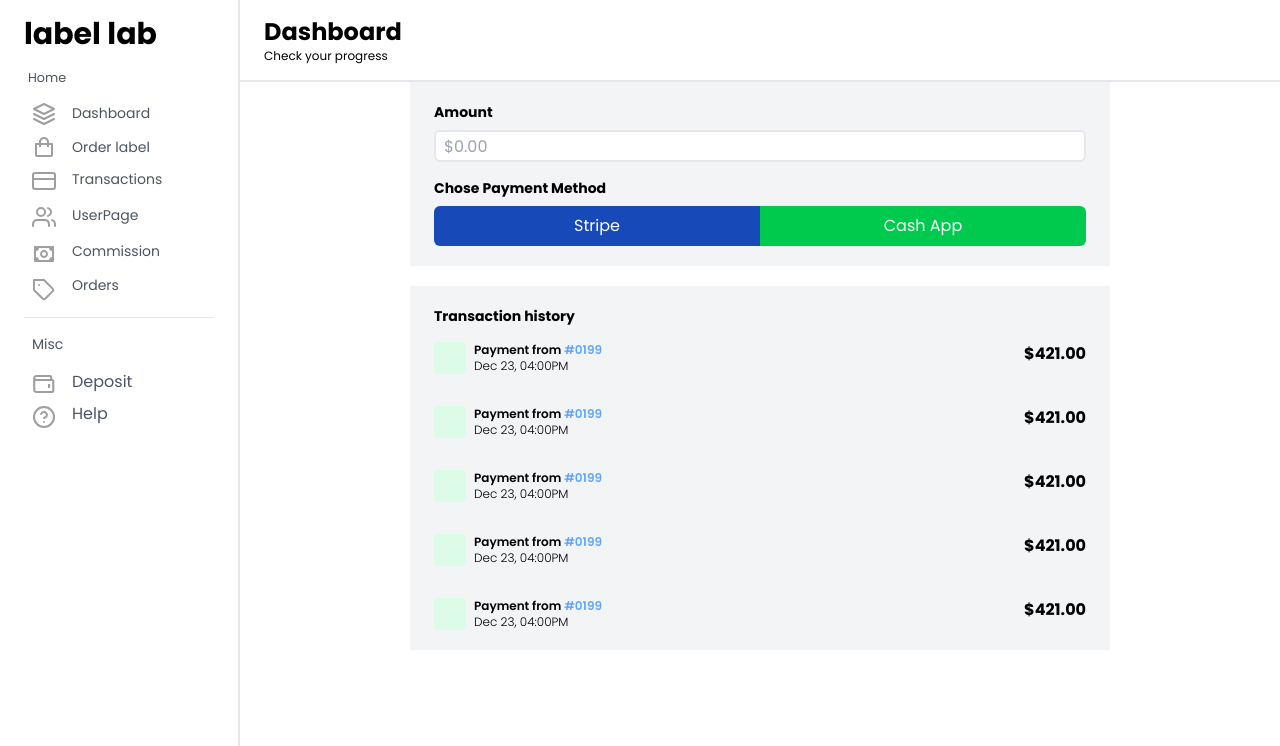
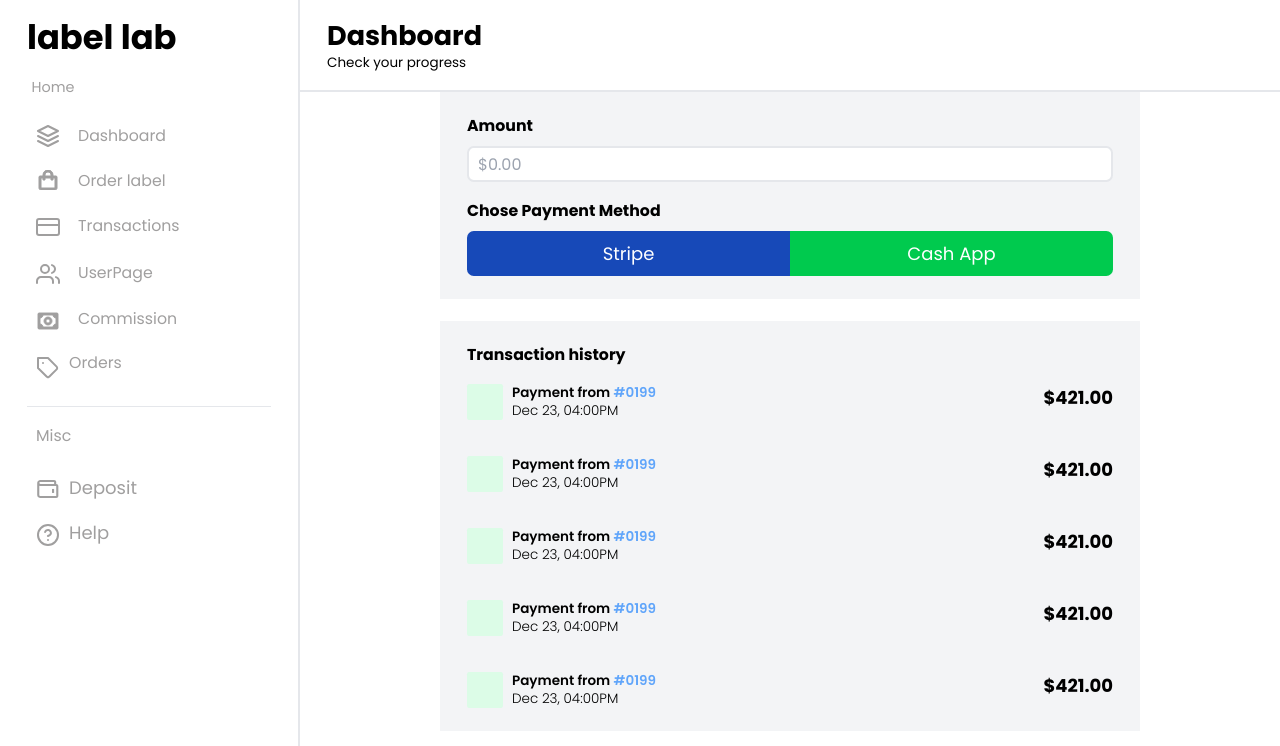
Before and after one commit to prathmesh988/prj23, a React (Vite) app: page /main/Deposit in a window 1280 px wide. Shown: the top 746 px of the page. Built offline with nearby package versions, Linux system fonts and the light colour scheme.

Commit message:
dummy data and sidebar

```diff
--- a/src/App.jsx
+++ b/src/App.jsx
@@ -8,8 +8,6 @@ import { useState } from "react";
 import { useEffect } from "react";
 import { useNavigate, useLocation } from "react-router-dom";
 
-import reactLogo from "./assets/react.svg";
-import image from "./assets/landingpagephoto.png";
 import LoGin from "./Pages/Login";
 import SignUp from "./Pages/SignUp";
 import Dashboard from "./Pages/Dashboard";
--- a/src/Pages/Dashboard.jsx
+++ b/src/Pages/Dashboard.jsx
@@ -89,6 +89,9 @@ function DashboardSection() {
               <p className="text-xs font-medium text-[#64748B]">
                 Overall spent
               </p>
+              <div>
+                <h1 className="font-bold text-lg">$280.00</h1>
+              </div>
             </div>
             <div className="pl-7">
               <SpentLineChart />
@@ -103,7 +106,8 @@ function DashboardSection() {
             </div>
           </section>
         </section>
-        <section className="p-4 border-l-[2px]">
+        <section className="p-4 border-l-[2px]  ">
+          <div className="w-[20vw] pl-4">
             <h3 className="font-bold text-xs">Website Transaction History</h3>
             <div className="text-sm pt-4 flex flex-col gap-3">
               <div className="flex justify-between">
@@ -137,6 +141,7 @@ function DashboardSection() {
                 <p className="font-semibold">$421.00</p>
               </div>
             </div>
+          </div>
         </section>
       </div>
     </section>
--- a/src/components/Sidebar.jsx
+++ b/src/components/Sidebar.jsx
@@ -1,22 +1,17 @@
 import { Link } from "react-router-dom";
-import OrderIcon from "@mui/icons-material/LocalOfferOutlined";
-import DashboardIcon from "@mui/icons-material/LayersOutlined";
-import OrderLabelIcon from "@mui/icons-material/ShoppingBagOutlined";
-import Deposit from "@mui/icons-material/AccountBalanceWalletOutlined";
-import HelpIcon from "@mui/icons-material/HelpOutlineOutlined";
-import { Scale } from "@mui/icons-material";
+
 function Sidebar() {
   return (
-    <section className="text-gray-600 w-60 border-r-2 h-screen md:h-[100vh] py-4 px-6 text-[A09F9F]">
+    <section className="text-[#A09F9F] w-[300px] border-r-2 h-screen md:h-[100vh] py-4 px-6 text-[A09F9F]">
       <h1 className="text-3xl font-bold text-black">label lab</h1>
       <div className="py-4">
         <h3 className="pb-3 text-[0.8rem] px-1  ">Home</h3>
-        <ul className="flex flex-col gap-2 text-sm ">
+        <ul className="flex flex-col  text-sm ">
           <Link to={"Dashboard"}>
-            <div className="flex  hover:bg-gray-100 hover:text-blue-600 px-2 rounded-md gap-2">
-              {/* <DashboardIcon /> */}
+            <div className="flex  hover:bg-[#F5F7FB] hover:text-[#2563EB] px-2 py-2 rounded-md gap-2">
               <div className="pt-1">
                 <svg
+                  class="hover:text-[#2563EB]"
                   width="24"
                   height="22"
                   viewBox="0 0 22 22"
@@ -25,21 +20,21 @@ function Sidebar() {
                 >
                   <path
                     d="M11 1L1 6L11 11L21 6L11 1Z"
-                    stroke="#A09F9F"
+                    stroke="currentColor"
                     stroke-width="2"
                     stroke-linecap="round"
                     stroke-linejoin="round"
                   />
                   <path
                     d="M1 16L11 21L21 16"
-                    stroke="#A09F9F"
+                    stroke="currentColor"
                     stroke-width="2"
                     stroke-linecap="round"
                     stroke-linejoin="round"
                   />
                   <path
                     d="M1 11L11 16L21 11"
-                    stroke="#A09F9F"
+                    stroke="currentColor"
                     stroke-width="2"
                     stroke-linecap="round"
                     stroke-linejoin="round"
@@ -51,8 +46,7 @@ function Sidebar() {
             </div>
           </Link>
           <Link to={"order-label"}>
-            <div className="flex  hover:bg-gray-100 hover:text-blue-600 px-2 rounded-md gap-2">
-              {/* <OrderLabelIcon /> */}
+            <div className="flex  py-2 hover:bg-[#F5F7FB] active:text-blue-600  hover:text-[#2563EB] px-2 rounded-md gap-2">
               <div className="pt-1">
                 <svg
                   width="24"
@@ -64,6 +58,8 @@ function Sidebar() {
                   <path
                     d="M2 20H16C17.103 20 18 19.103 18 18V7C18 6.73478 17.8946 6.48043 17.7071 6.29289C17.5196 6.10536 17.2652 6 17 6H14V5C14 2.243 11.757 0 9 0C6.243 0 4 2.243 4 5V6H1C0.734784 6 0.48043 6.10536 0.292893 6.29289C0.105357 6.48043 0 6.73478 0 7V18C0 19.103 0.897 20 2 20ZM6 5C6 3.346 7.346 2 9 2C10.654 2 12 3.346 12 5V6H6V5ZM2 8H4V10H6V8H12V10H14V8H16L16.002 18H2V8Z"
                     fill="#A09F9F"
+                    stroke="currentColor"
+                    stroke-width="1"
                   />
                 </svg>
               </div>
@@ -71,10 +67,11 @@ function Sidebar() {
             </div>
           </Link>
           <Link to={"Transactions"}>
-            <div className="flex  hover:bg-gray-100 hover:text-blue-600 px-2 rounded-md gap-2">
+            <div className="flex  hover:bg-[#F5F7FB] hover:text-[#2563EB] px-2 py-2 rounded-md gap-2">
               <div className="pt-1">
                 <svg
                   width="24"
+                  class="hover:text-[#2563EB]"
                   height="24"
                   viewBox="0 0 24 24"
                   fill="none"
@@ -82,14 +79,14 @@ function Sidebar() {
                 >
                   <path
                     d="M21 4H3C1.89543 4 1 4.89543 1 6V18C1 19.1046 1.89543 20 3 20H21C22.1046 20 23 19.1046 23 18V6C23 4.89543 22.1046 4 21 4Z"
-                    stroke="#A09F9F"
+                    stroke="currentColor"
                     stroke-width="2"
                     stroke-linecap="round"
                     stroke-linejoin="round"
                   />
                   <path
                     d="M1 10H23"
-                    stroke="#A09F9F"
+                    stroke="currentColor"
                     stroke-width="2"
                     stroke-linecap="round"
                     stroke-linejoin="round"
@@ -100,10 +97,12 @@ function Sidebar() {
             </div>
           </Link>
           <Link to={"UserPage"}>
-            <div className="flex  hover:bg-gray-100 hover:text-blue-600 px-2 rounded-md gap-2">
+            <div className="flex  hover:bg-[#F5F7FB] hover:text-[#2563EB] px-2 py-2 rounded-md gap-2">
               <div className="pt-1">
                 <svg
+                  className=".stroke-current hover:tex"
                   width="24"
+                  class="hover"
                   height="24"
                   viewBox="0 0 24 24"
                   fill="none"
@@ -111,28 +110,28 @@ function Sidebar() {
                 >
                   <path
                     d="M17 21V19C17 17.9391 16.5786 16.9217 15.8284 16.1716C15.0783 15.4214 14.0609 15 13 15H5C3.93913 15 2.92172 15.4214 2.17157 16.1716C1.42143 16.9217 1 17.9391 1 19V21"
-                    stroke="#A09F9F"
+                    stroke="currentColor"
                     stroke-width="2"
                     stroke-linecap="round"
                     stroke-linejoin="round"
                   />
                   <path
                     d="M9 11C11.2091 11 13 9.20914 13 7C13 4.79086 11.2091 3 9 3C6.79086 3 5 4.79086 5 7C5 9.20914 6.79086 11 9 11Z"
-                    stroke="#A09F9F"
+                    stroke="currentColor"
                     stroke-width="2"
                     stroke-linecap="round"
                     stroke-linejoin="round"
                   />
                   <path
                     d="M23 20.9999V18.9999C22.9993 18.1136 22.7044 17.2527 22.1614 16.5522C21.6184 15.8517 20.8581 15.3515 20 15.1299"
-                    stroke="#A09F9F"
+                    stroke="currentColor"
                     stroke-width="2"
                     stroke-linecap="round"
                     stroke-linejoin="round"
                   />
                   <path
                     d="M16 3.12988C16.8604 3.35018 17.623 3.85058 18.1676 4.55219C18.7122 5.2538 19.0078 6.11671 19.0078 7.00488C19.0078 7.89305 18.7122 8.75596 18.1676 9.45757C17.623 10.1592 16.8604 10.6596 16 10.8799"
-                    stroke="#A09F9F"
+                    stroke="currentColor"
                     stroke-width="2"
                     stroke-linecap="round"
                     stroke-linejoin="round"
@@ -143,10 +142,11 @@ function Sidebar() {
             </div>
           </Link>
           <Link to={"Commission"}>
-            <div className="flex  hover:bg-gray-100 hover:text-blue-600 px-2 rounded-md gap-2">
+            <div className="flex  hover:bg-[#F5F7FB] hover:text-[#2563EB] px-2 py-2 rounded-md gap-2">
               <div className="pt-1">
                 <svg
                   width="24"
+                  class="hover:text-[#2563EB]"
                   height="26"
                   viewBox="0 0 26 26"
                   fill="none"
@@ -154,11 +154,13 @@ function Sidebar() {
                 >
                   <path
                     d="M22.7503 4.3335H3.25033C2.96301 4.3335 2.68746 4.44763 2.48429 4.6508C2.28113 4.85396 2.16699 5.12951 2.16699 5.41683V20.5835C2.16699 20.8708 2.28113 21.1464 2.48429 21.3495C2.68746 21.5527 2.96301 21.6668 3.25033 21.6668H22.7503C23.0376 21.6668 23.3132 21.5527 23.5164 21.3495C23.7195 21.1464 23.8337 20.8708 23.8337 20.5835V5.41683C23.8337 5.12951 23.7195 4.85396 23.5164 4.6508C23.3132 4.44763 23.0376 4.3335 22.7503 4.3335ZM21.667 16.2502C20.805 16.2502 19.9784 16.5926 19.3689 17.2021C18.7594 17.8116 18.417 18.6382 18.417 19.5002H7.58366C7.58366 18.6382 7.24125 17.8116 6.63176 17.2021C6.02226 16.5926 5.19561 16.2502 4.33366 16.2502V9.75016C5.19561 9.75016 6.02226 9.40775 6.63176 8.79826C7.24125 8.18877 7.58366 7.36212 7.58366 6.50016H18.417C18.417 7.36212 18.7594 8.18877 19.3689 8.79826C19.9784 9.40775 20.805 9.75016 21.667 9.75016V16.2502Z"
-                    fill="#A09F9F"
+                    fill="currentColor"
+                    stroke="currentColor"
                   />
                   <path
                     d="M13.0003 8.6665C10.6105 8.6665 8.66699 10.61 8.66699 12.9998C8.66699 15.3897 10.6105 17.3332 13.0003 17.3332C15.3902 17.3332 17.3337 15.3897 17.3337 12.9998C17.3337 10.61 15.3902 8.6665 13.0003 8.6665ZM13.0003 15.1665C11.8054 15.1665 10.8337 14.1948 10.8337 12.9998C10.8337 11.8049 11.8054 10.8332 13.0003 10.8332C14.1952 10.8332 15.167 11.8049 15.167 12.9998C15.167 14.1948 14.1952 15.1665 13.0003 15.1665Z"
-                    fill="#A09F9F"
+                    fill="currentColor"
+                    stroke="currentColor"
                   />
                 </svg>
               </div>
@@ -166,11 +168,12 @@ function Sidebar() {
             </div>
           </Link>
           <Link to={"orders"}>
-            <div className="flex  hover:bg-gray-100 hover:text-blue-600 px-2 rounded-md gap-2">
-              {/* <OrderIcon /> */}
+            <div className="flex  hover:bg-[#F5F7FB] hover:text-[#2563EB] px-2 py-2 rounded-md gap-2">
               <div className="pt-1">
                 <svg
+                  className=".stroke-current hover:tex"
                   width="24"
+                  class="hover"
                   height="22"
                   viewBox="0 0 22 22"
                   fill="none"
@@ -178,14 +181,14 @@ function Sidebar() {
                 >
                   <path
                     d="M19.59 12.41L12.42 19.58C12.2343 19.766 12.0137 19.9135 11.7709 20.0141C11.5281 20.1148 11.2678 20.1666 11.005 20.1666C10.7422 20.1666 10.4819 20.1148 10.2391 20.0141C9.99632 19.9135 9.77575 19.766 9.59 19.58L1 11V1H11L19.59 9.59C19.9625 9.96473 20.1716 10.4716 20.1716 11C20.1716 11.5284 19.9625 12.0353 19.59 12.41Z"
-                    stroke="#A09F9F"
+                    stroke="currentColor"
                     stroke-width="2"
                     stroke-linecap="round"
                     stroke-linejoin="round"
                   />
                   <path
                     d="M6 6H6.01"
-                    stroke="#A09F9F"
+                    stroke="currentColor"
                     stroke-width="2"
                     stroke-linecap="round"
                     stroke-linejoin="round"
@@ -193,7 +196,7 @@ function Sidebar() {
                 </svg>
               </div>
 
-              <li className="hover:bg-gray-100 hover:text-blue-600 px-2 rounded-md">
+              <li className="hover:bg-[#F5F7FB] hover:text-[#2563EB] p py-2x-2 rounded-md">
                 Orders
               </li>
             </div>
@@ -204,13 +207,13 @@ function Sidebar() {
       <hr />
       <div className="py-4">
         <h3 className="pb-4 text-sm px-2  ">Misc</h3>
-        <ul className="flex flex-col gap-2">
+        <ul className="flex flex-col ">
           <Link to={"Deposit"}>
-            <div className="flex  hover:bg-gray-100 hover:text-blue-600 px-2 rounded-md gap-2">
-              {/* <Deposit /> */}
+            <div className="flex  hover:bg-[#F5F7FB] hover:text-[#2563EB] px-2 py-2 rounded-md gap-2">
               <div className="pt-1">
                 <svg
                   width="24"
+                  class="hover:text-[#2563EB]"
                   height="19"
                   viewBox="0 0 22 19"
                   fill="none"
@@ -218,26 +221,27 @@ function Sidebar() {
                 >
                   <path
                     d="M15 9.93054H17.1154V13.9407H15V9.93054Z"
-                    fill="#A09F9F"
+                    fill="currentColor"
                   />
                   <path
                     d="M19.2307 4.91776V2.91268C19.2307 1.80687 18.282 0.907593 17.1153 0.907593H3.36534C1.61591 0.907593 0.192261 2.25701 0.192261 3.91522V15.9457C0.192261 18.1523 2.08976 18.9534 3.36534 18.9534H19.2307C20.3974 18.9534 21.3461 18.0541 21.3461 16.9483V6.92285C21.3461 5.81704 20.3974 4.91776 19.2307 4.91776ZM3.36534 2.91268H17.1153V4.91776H3.36534C3.093 4.90622 2.83586 4.79555 2.64746 4.6088C2.45905 4.42205 2.3539 4.17361 2.3539 3.91522C2.3539 3.65683 2.45905 3.40839 2.64746 3.22164C2.83586 3.03489 3.093 2.92422 3.36534 2.91268ZM19.2307 16.9483H3.37803C2.88938 16.9362 2.30765 16.7528 2.30765 15.9457V6.73738C2.63976 6.85066 2.99197 6.92285 3.36534 6.92285H19.2307V16.9483Z"
-                    fill="#A09F9F"
+                    fill="currentColor"
                   />
                 </svg>
               </div>
 
-              <li className="hover:bg-gray-100 hover:text-blue-600 px-2 rounded-md">
+              <li className="hover:bg-[#F5F7FB] hover:text-[#2563EB] p py-2x-2 rounded-md">
                 Deposit
               </li>
             </div>
           </Link>
           <Link to={"/Help"}>
-            <div className="flex  hover:bg-gray-100 hover:text-blue-600 px-2 rounded-md gap-2">
+            <div className="flex  hover:bg-[#F5F7FB] hover:text-[#2563EB] px-2 py-2 rounded-md gap-2">
               {/* <HelpIcon /> */}
               <div className="pt-1">
                 <svg
                   width="24"
+                  class="hover:text-[#2563EB]"
                   height="22"
                   viewBox="0 0 22 22"
                   fill="none"
@@ -245,21 +249,21 @@ function Sidebar() {
                 >
                   <path
                     d="M11 21C16.5228 21 21 16.5228 21 11C21 5.47715 16.5228 1 11 1C5.47715 1 1 5.47715 1 11C1 16.5228 5.47715 21 11 21Z"
-                    stroke="#A09F9F"
+                    stroke="currentColor"
                     stroke-width="2"
                     stroke-linecap="round"
                     stroke-linejoin="round"
                   />
                   <path
                     d="M8.09009 8.00008C8.32519 7.33175 8.78924 6.76819 9.40004 6.40921C10.0108 6.05024 10.729 5.91902 11.4273 6.03879C12.1255 6.15857 12.7589 6.52161 13.2152 7.06361C13.6714 7.60561 13.9211 8.2916 13.9201 9.00008C13.9201 11.0001 10.9201 12.0001 10.9201 12.0001"
-                    stroke="#A09F9F"
+                    stroke="currentColor"
                     stroke-width="2"
                     stroke-linecap="round"
                     stroke-linejoin="round"
                   />
                   <path
                     d="M11 16H11.01"
-                    stroke="#A09F9F"
+                    stroke="currentColor"
                     stroke-width="2"
                     stroke-linecap="round"
                     stroke-linejoin="round"
@@ -267,7 +271,7 @@ function Sidebar() {
                 </svg>
               </div>
 
-              <li className="hover:bg-gray-100 hover:text-blue-600 px-2 rounded-md">
+              <li className="hover:bg-[#F5F7FB] hover:text-[#2563EB] p py-2x-2 rounded-md">
                 Help
               </li>
             </div>
--- /dev/null
+++ b/src/dummyData/dummyData.js
@@ -0,0 +1,87 @@
+const dummyData = {
+  "/login": {
+    payload: {
+      email: "useremail@email.com",
+      password: "userpassword",
+    },
+    response: {
+      access_token: "samplejwt",
+      token_type: "bearer",
+    },
+  },
+  "/create_account": {
+    payload: {
+      email: "newuser@email.com",
+      name: "John Doe",
+      password: "newuserpassword",
+    },
+    response: {
+      success: true,
+    },
+  },
+  "/get_current_price": {
+    response: {
+      result: 200,
+    },
+  },
+  "/set_current_price": {
+    payload: {
+      new_price: 250,
+    },
+    response: {
+      result: true,
+    },
+  },
+  "/give_credits": {
+    payload: {
+      amount: 2000,
+      user: "useremail@email.com",
+    },
+    response: {
+      result: true,
+    },
+  },
+  "/order_labels": {
+    payload: {
+      labels: [
+        {
+          fromname: "John",
+          fromcompany: "ABC Corp",
+          //... other fields
+        },
+      ],
+    },
+    response: {
+      result: true,
+    },
+  },
+  "/get_label_pdf": {
+    payload: {
+      labelid: "12313",
+    },
+    response: {
+      raw: "samplepdfcontent",
+    },
+  },
+  "/get_balance": {
+    response: {
+      result: 2300,
+    },
+  },
+  "/get_orders": {
+    response: {
+      result: {
+        123234: [
+          {
+            type: "sampletype",
+            ToZip: "12345",
+            //... other fields
+          },
+        ],
+      },
+    },
+  },
+  //... Similar structures for other endpoints
+};
+
+export default dummyData;
--- a/src/index.css
+++ b/src/index.css
@@ -13,6 +13,7 @@
 }
 html,
 body {
+  font-size: 18px;
   overflow: hidden;
   /* width: 100vw; */
   min-height: 100%;
@@ -81,8 +82,9 @@ input:focus {
 #root {
   height: 100%;
 }
-.lowfonts {
-  /* font-family: 'Inter'; */
+
+.stroke-current {
+  stroke: currentColor;
 }
 
 .bordergraty {
```
Lines whose indentation alone changed are shown as unchanged.
